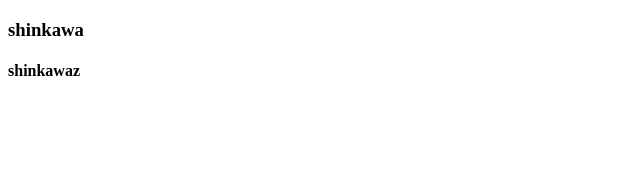
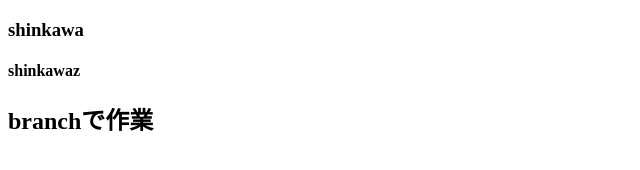
Before and after one commit to shinkawa6161/test1124, a plain HTML site: page index.html in a window 1280 px wide. Shown: the whole page, without its empty margins (0-640 px from the left). Drawn offline with Linux system fonts and the light colour scheme.

Commit message:
ギットで作2

```diff
--- a/index.html
+++ b/index.html
@@ -8,5 +8,6 @@
 <body>
   <h3>shinkawa</h3>
   <h4>shinkawaz</h4>
+  <h2>branchで作業</h2>
 </body>
 </html>
```
